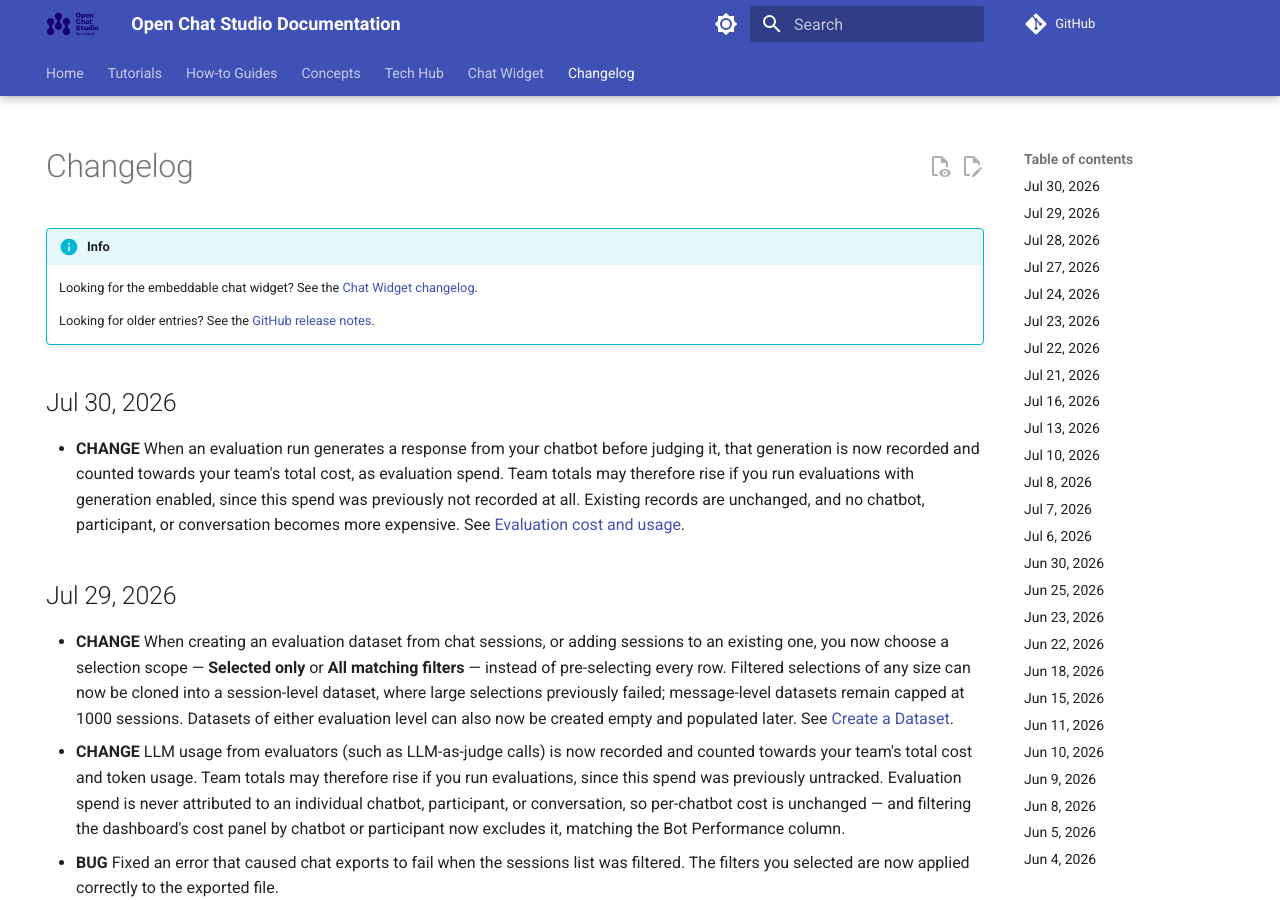
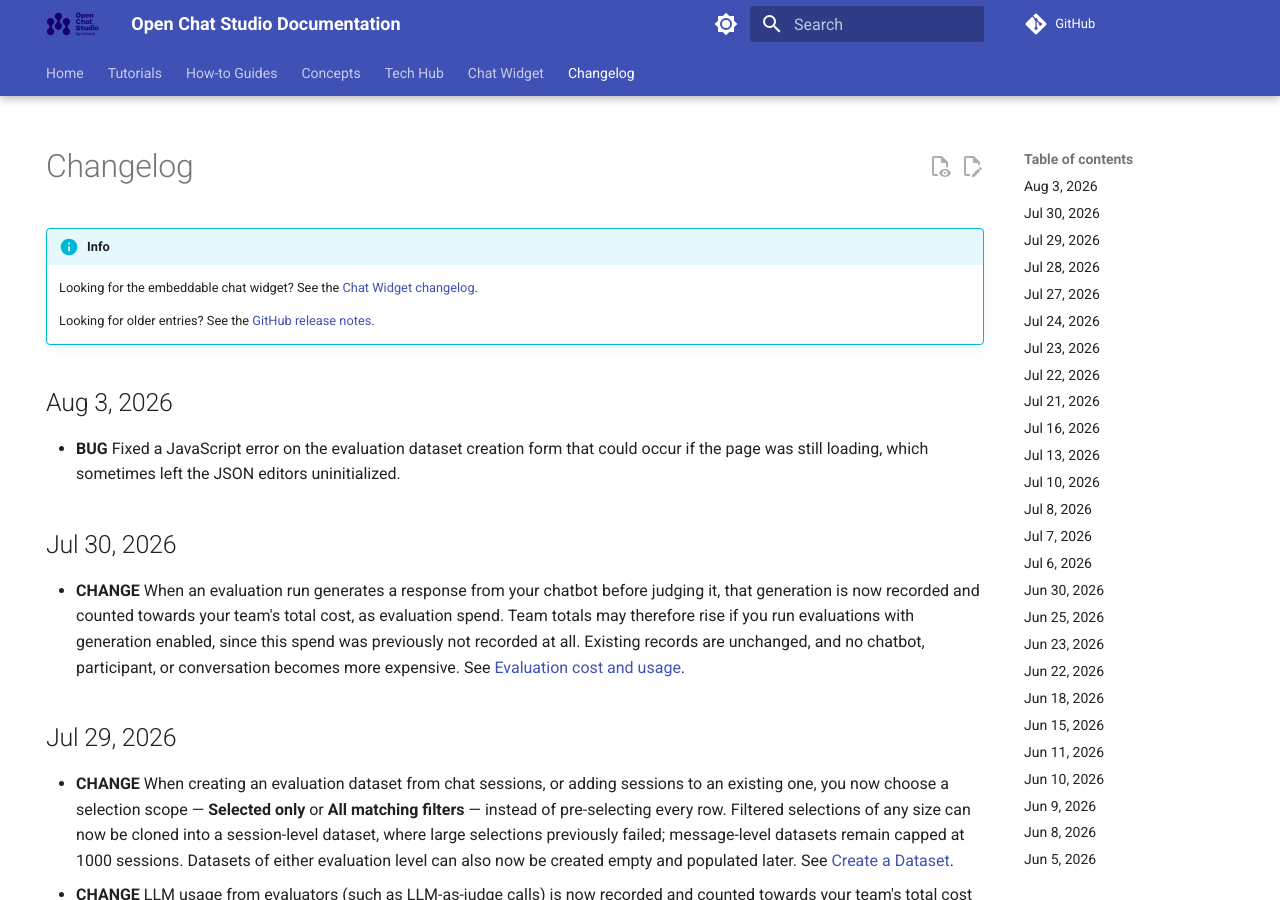
Before and after one commit to dimagi/open-chat-studio-docs, an MkDocs documentation site: the page built from docs/changelog.md, in a window 1280 px wide and 900 px high. Built offline with MkDocs 1.6.1 and Material for MkDocs 9.7.7, drawn with Linux system fonts in a browser that asks for light colours; a script that is not in the unit is left out; comment, search, counter and statistics services are not loaded.

Commit message:
update changelog and docs from OCS PR #4050
Co-Authored-By: Claude Opus 5 (1M context) <noreply@anthropic.com>

```diff
--- a/docs/changelog.md
+++ b/docs/changelog.md
@@ -10,6 +10,9 @@ hide:
     Looking for the embeddable chat widget? See the [Chat Widget changelog](chat_widget/changelog.md).
 
     Looking for older entries? See the [GitHub release notes](https://github.com/dimagi/open-chat-studio-docs/releases).
+
+## Aug 3, 2026
+* **BUG** Fixed a JavaScript error on the evaluation dataset creation form that could occur if the page was still loading, which sometimes left the JSON editors uninitialized.
 
 ## Jul 30, 2026
 * **CHANGE** When an evaluation run generates a response from your chatbot before judging it, that generation is now recorded and counted towards your team's total cost, as evaluation spend. Team totals may therefore rise if you run evaluations with generation enabled, since this spend was previously not recorded at all. Existing records are unchanged, and no chatbot, participant, or conversation becomes more expensive. See [Evaluation cost and usage](concepts/evaluations/evaluators.md#llm-evaluator).
```
